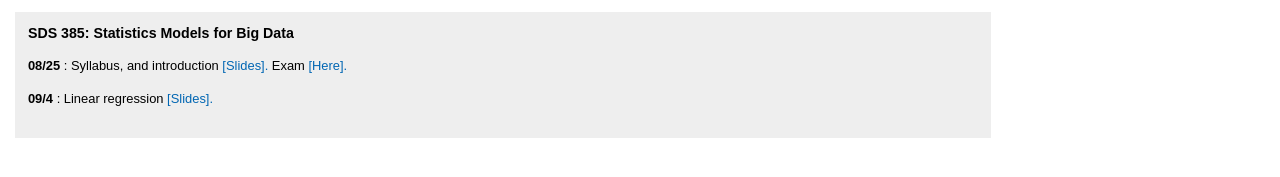
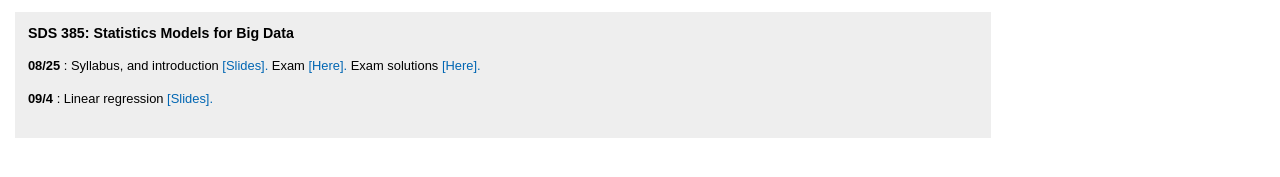
Before and after one commit to psarkar/psarkar.github.io, a plain HTML site: page sds385.html in a window 1280 px wide. Shown: the part 111-288 px from the top of the page. Drawn offline with Linux system fonts and the light colour scheme.

Commit message:
added exam sol

```diff
--- a/sds385.html
+++ b/sds385.html
@@ -53,7 +53,7 @@
 <h2><a name="3"></a>SDS 385: Statistics Models for Big Data</h2>
     <br />
 
-<span style="font-weight: bold;">08/25 </span>: Syllabus, and introduction <a href="SDS385/lecture1-ps.pdf"> [Slides]. </a> Exam <a href="SDS385/exam.pdf"> [Here]. </a> <br /><br/>
+<span style="font-weight: bold;">08/25 </span>: Syllabus, and introduction <a href="SDS385/lecture1-ps.pdf"> [Slides]. </a> Exam <a href="SDS385/exam.pdf"> [Here]. </a> </a> Exam solutions <a href="SDS385/exam_sol.pdf"> [Here]. </a> <br /><br/>
 <span style="font-weight: bold;">09/4 </span>: Linear regression <a href="SDS385/lecture2-ps.pdf"> [Slides]. </a> <br /><br/>
 <!---    <span style="font-weight: bold;">09/10 </span>: Gradient Descent and Newton Raphson <a href="SDS385/lecture2-ps.pdf"> [Slides]. </a> <br /><br/>
     <span style="font-weight: bold;">09/12 </span>: Stochastic Gradient Descent <a href="SDS385/lecture3-ps.pdf"> [Slides]. </a> <br /><br/>-->
```
Also changed, not shown: 2 other files.
